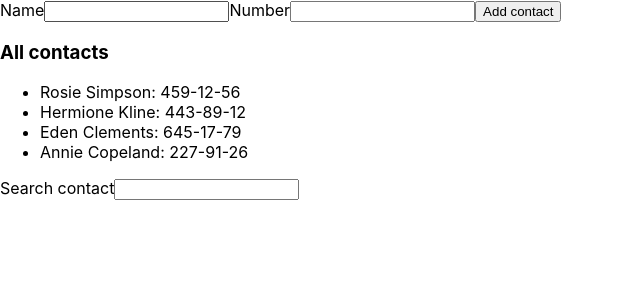
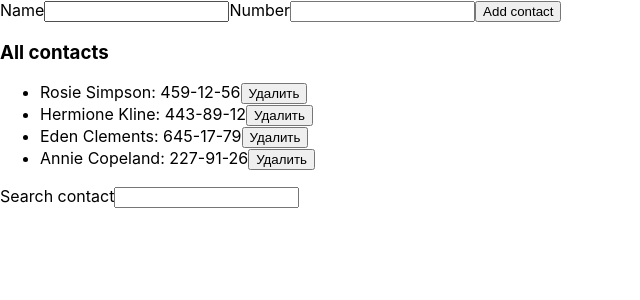
Before and after one commit to Aleksander-Kovalenko/goit-react-hw-02-phonebook, a React (Create React App) app: page / in a window 1280 px wide. Shown: the top 300 px of the page, without its empty margins (0-640 px from the left). Built offline with nearby package versions, Linux system fonts and the light colour scheme.

Commit message:
удаление выбраного контакта

```diff
--- a/src/components/App.js
+++ b/src/components/App.js
@@ -19,7 +19,6 @@ export class App extends Component {
   Contacts = [...this.state.contacts];
 
   handleFilter = (value) => {
-    console.log(value);
     this.setState({ filter: value });
     this.FilterList = [...this.Contacts].filter(({ name }) =>
       name.includes(value)
@@ -44,6 +43,12 @@ export class App extends Component {
     this.setState({ contacts: this.Contacts });
   };
 
+  deleteContact = (contact) => {
+    this.setState((prevState) => ({
+      contacts: prevState.contacts.filter(({ id }) => id !== contact),
+    }));
+  };
+
   render() {
     const { contacts, filter } = this.state;
     return (
@@ -51,7 +56,11 @@ export class App extends Component {
         <Form onSubmit={this.handleSubmitForm} />
 
         {contacts.length >= 0 && (
-          <ContactsList contacts={contacts} title="All contacts" />
+          <ContactsList
+            contacts={contacts}
+            title="All contacts"
+            onDeleteContact={this.deleteContact}
+          />
         )}
         <FilterField onChange={this.handleFilter} value={filter} />
 
--- a/src/components/ContactsList/ContactItem.jsx
+++ b/src/components/ContactsList/ContactItem.jsx
@@ -1,3 +1,8 @@
-export const ContactItem = ({ children }) => {
-  return <li>{children}</li>;
+export const ContactItem = ({ children, id, onDeleteContact }) => {
+  return (
+    <li>
+      {children}
+      <button onClick={() => onDeleteContact(id)}>Удалить</button>
+    </li>
+  );
 };
--- a/src/components/ContactsList/ContactsList.jsx
+++ b/src/components/ContactsList/ContactsList.jsx
@@ -2,7 +2,7 @@ import React from "react";
 import { TitleSection } from "../TitleSection/TitleSection";
 import { ContactItem } from "./ContactItem";
 
-export const ContactsList = ({ contacts, title }) => {
+export const ContactsList = ({ contacts, title, onDeleteContact }) => {
   return (
     <>
       <TitleSection title={title} />
@@ -10,7 +10,11 @@ export const ContactsList = ({ contacts, title }) => {
         {contacts.length === 0
           ? "Такого контакта нету"
           : contacts.map((item) => (
-              <ContactItem key={item.id}>
+              <ContactItem
+                key={item.id}
+                id={item.id}
+                onDeleteContact={onDeleteContact}
+              >
                 {item.name}: {item.number}
               </ContactItem>
             ))}
--- a/src/components/Form/Form.jsx
+++ b/src/components/Form/Form.jsx
@@ -33,7 +33,7 @@ export class Form extends Component {
   }
 
   render() {
-    const { contacts, name, number, filter } = this.state;
+    const { name, number } = this.state;
     return (
       <>
         {/* Дополнительно: стедлать переиспользываемый компонент label и input*/}
```
